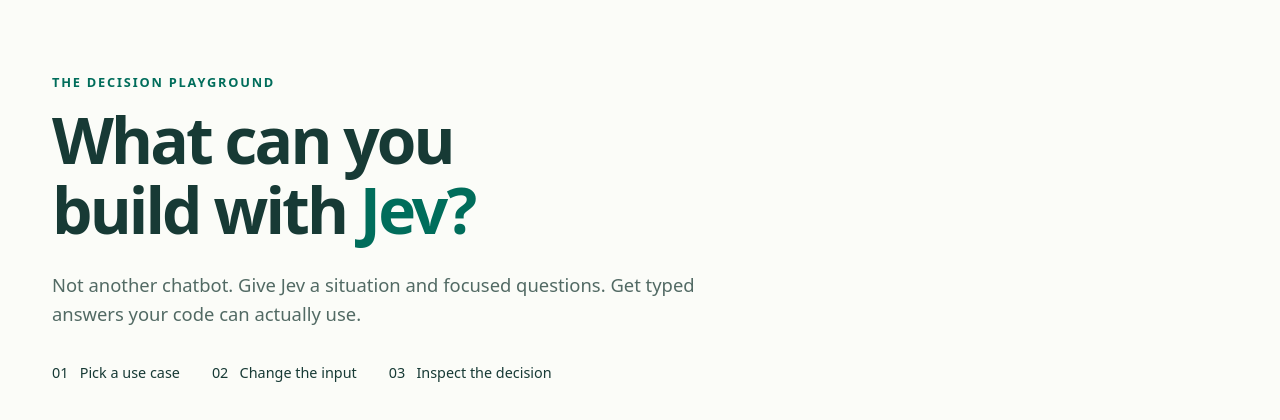
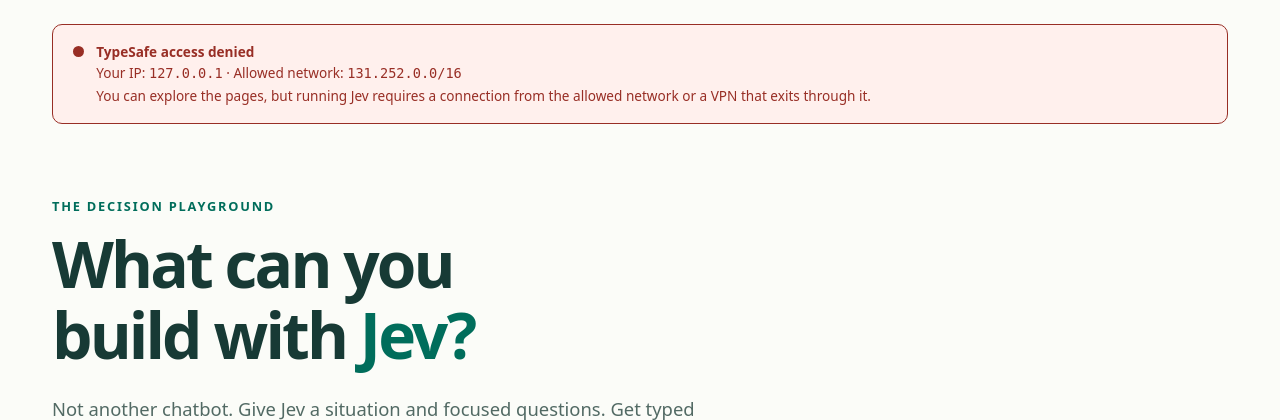
Before and after one commit to wu4f/jev-demo, a FastAPI app: page / in a window 1280 px wide. Shown: the part 82-502 px from the top of the page. Run offline with FastAPI, Linux system fonts and the light colour scheme.

Commit message:
Restrict TypeSafe calls by client network and display IP access status
Co-authored-by: Copilot <223556219+Copilot@users.noreply.github.com>

```diff
--- a/app.py
+++ b/app.py
@@ -1,6 +1,8 @@
 import asyncio
 import logging
 import os
+from dataclasses import dataclass
+from ipaddress import IPv6Address, ip_address, ip_network
 from pathlib import Path
 from time import perf_counter
 
@@ -23,9 +25,50 @@ from demos import DEMOS
 ROOT = Path(__file__).resolve().parent
 load_dotenv(ROOT / ".env")
 logger = logging.getLogger(__name__)
+ALLOWED_NETWORK = ip_network(os.getenv("JEV_ALLOWED_NETWORK", "131.252.0.0/16"))
 app = FastAPI(title="Jev Lab")
 app.mount("/static", StaticFiles(directory=ROOT / "static"), name="static")
-templates = Jinja2Templates(directory=ROOT / "templates")
+
+
+@dataclass(frozen=True)
+class NetworkAccess:
+    client_ip: str | None
+    allowed: bool
+    network: str
+
+
+@app.middleware("http")
+async def identify_client(request: Request, call_next):
+    raw_ip = request.client.host if request.client else None
+    if os.getenv("K_SERVICE"):
+        # Direct Cloud Run ingress appends the connecting client after user-supplied entries.
+        # Never authorize using Uvicorn's wildcard-trusted, leftmost forwarded address.
+        forwarded = request.headers.getlist("x-forwarded-for")
+        raw_ip = forwarded[-1].rsplit(",", 1)[-1].strip() if forwarded else None
+        if request.headers.get("x-forwarded-proto") == "https":
+            request.scope["scheme"] = "https"
+    try:
+        address = ip_address(raw_ip) if raw_ip else None
+    except ValueError:
+        address = None
+    if isinstance(address, IPv6Address) and address.ipv4_mapped:
+        address = address.ipv4_mapped
+    request.state.network_access = NetworkAccess(
+        client_ip=str(address) if address else None,
+        allowed=address is not None and address in ALLOWED_NETWORK,
+        network=str(ALLOWED_NETWORK),
+    )
+    response = await call_next(request)
+    if not request.url.path.startswith("/static/"):
+        response.headers["Cache-Control"] = "private, no-store"
+    return response
+
+
+def access_context(request: Request) -> dict[str, NetworkAccess]:
+    return {"network_access": request.state.network_access}
+
+
+templates = Jinja2Templates(directory=ROOT / "templates", context_processors=[access_context])
 
 
 class RunInput(BaseModel):
@@ -68,6 +111,7 @@ async def demo_page(request: Request, slug: str):
             "config": {
                 "slug": slug,
                 "model": current_model(),
+                "network_allowed": request.state.network_access.allowed,
                 "questions": {
                     name: question.model_dump(mode="json", exclude_none=True)
                     for name, question in demo.questions.items()
@@ -87,6 +131,13 @@ async def health():
 async def run_demo(request: Request, slug: str, payload: RunInput):
     if slug not in DEMOS:
         raise HTTPException(404, "Demo not found.")
+    access = request.state.network_access
+    if not access.allowed:
+        raise HTTPException(
+            403,
+            f"TypeSafe access denied for IP {access.client_ip or 'unknown'}. "
+            f"Connect from {access.network} or a VPN that exits through that network.",
+        )
     # Same-origin browser calls work locally and behind Cloud Run's TLS proxy.
     origin = request.headers.get("origin")
     allowed_origins = {str(request.base_url).rstrip("/")}
--- a/static/style.css
+++ b/static/style.css
@@ -19,6 +19,12 @@ button, summary { cursor: pointer; }
 .brand span { color: var(--accent); font-weight: 400; }
 .header-note { flex: 1; color: var(--muted); font-size: .9rem; }
 main, footer { max-width: 1240px; margin: auto; padding: 0 2rem; }
+.network-status { display: flex; align-items: flex-start; gap: .75rem; margin-top: 1.5rem; padding: 1rem 1.25rem; border: 1px solid currentColor; border-radius: 10px; font-size: .85rem; }
+.network-status strong, .network-status span:not(.network-dot) { display: block; }
+.network-status code { overflow-wrap: anywhere; }
+.network-allowed { color: #155b34; background: #e7f5eb; }
+.network-denied { color: #982e25; background: #fff0ed; }
+.network-dot { flex: 0 0 .7rem; width: .7rem; height: .7rem; border-radius: 50%; background: currentColor; margin-top: .35rem; }
 .hero { padding: 4.5rem 0 2.5rem; }
 .eyebrow { color: var(--accent); font-size: .8rem; letter-spacing: .14em; font-weight: 750; text-transform: uppercase; }
 h1, h2, h3, p { margin-top: 0; }
@@ -54,6 +60,7 @@ button { border-radius: 7px; padding: .65rem 1rem; border: 1px solid var(--line)
 .secondary { background: var(--paper); color: var(--ink); font-size: .8rem; padding: .4rem .8rem; }
 .primary { background: var(--accent); color: white; border-color: var(--accent); width: 100%; font-weight: 650; }
 button:disabled { opacity: .6; cursor: wait; }
+#run:disabled { cursor: not-allowed; }
 label { display: block; font-size: .9rem; margin: .5rem 0; font-weight: 650; }
 textarea { display: block; width: 100%; padding: 1rem; border: 1px solid #aebfb4; border-radius: 8px; resize: vertical; color: var(--ink); background: var(--paper); }
 .input-meta { display: flex; justify-content: space-between; margin: .4rem 0 1rem; font-size: .75rem; color: var(--muted); }
--- a/templates/base.html
+++ b/templates/base.html
@@ -13,7 +13,19 @@
     <span class="header-note">Small questions. Useful decisions.</span>
     <a href="https://docs.typesafe.ai/introduction" target="_blank" rel="noopener noreferrer">TypeSafe docs ↗</a>
   </header>
-  <main>{% block content %}{% endblock %}</main>
+  <main>
+    <aside class="network-status {% if network_access.allowed %}network-allowed{% else %}network-denied{% endif %}" aria-label="Network access status">
+      <span class="network-dot" aria-hidden="true"></span>
+      <div>
+        <strong>{% if network_access.allowed %}TypeSafe access allowed{% else %}TypeSafe access denied{% endif %}</strong>
+        <span>Your IP: <code>{{ network_access.client_ip or 'Unknown' }}</code> · Allowed network: <code>{{ network_access.network }}</code></span>
+        {% if not network_access.allowed %}
+        <span>You can explore the pages, but running Jev requires a connection from the allowed network or a VPN that exits through it.</span>
+        {% endif %}
+      </div>
+    </aside>
+    {% block content %}{% endblock %}
+  </main>
   <footer>
     A learning playground, not a production decision system.
     Inputs are sent to TypeSafe when you click Run Jev. Use fictional data, not personal information.
--- a/templates/demo.html
+++ b/templates/demo.html
@@ -32,7 +32,7 @@
       <label for="state">Text to evaluate</label>
       <textarea id="state" name="text" rows="9" maxlength="6000" required>{{ demo.examples[0].text }}</textarea>
       <div class="input-meta"><span id="char-count"></span><span>No calls while typing</span></div>
-      <button class="primary" id="run" type="submit">Run Jev <span aria-hidden="true">→</span></button>
+      <button class="primary" id="run" type="submit" {% if not network_access.allowed %}disabled{% endif %}>Run Jev <span aria-hidden="true">→</span></button>
     </form>
     <p id="error" class="error" role="alert" hidden></p>
     <details class="questions">
```
Also changed, not shown: AGENTS.md (+18 -5 lines), static/app.js (+5 -3 lines), tests/test_app.py (+117 -5 lines), README.md, 2 other files.
